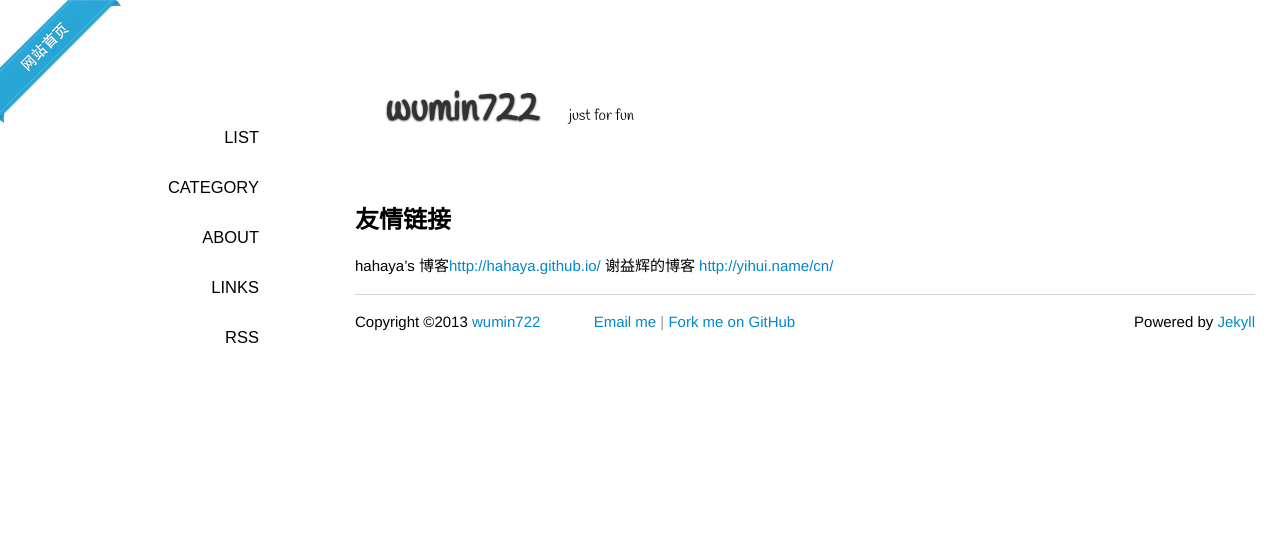
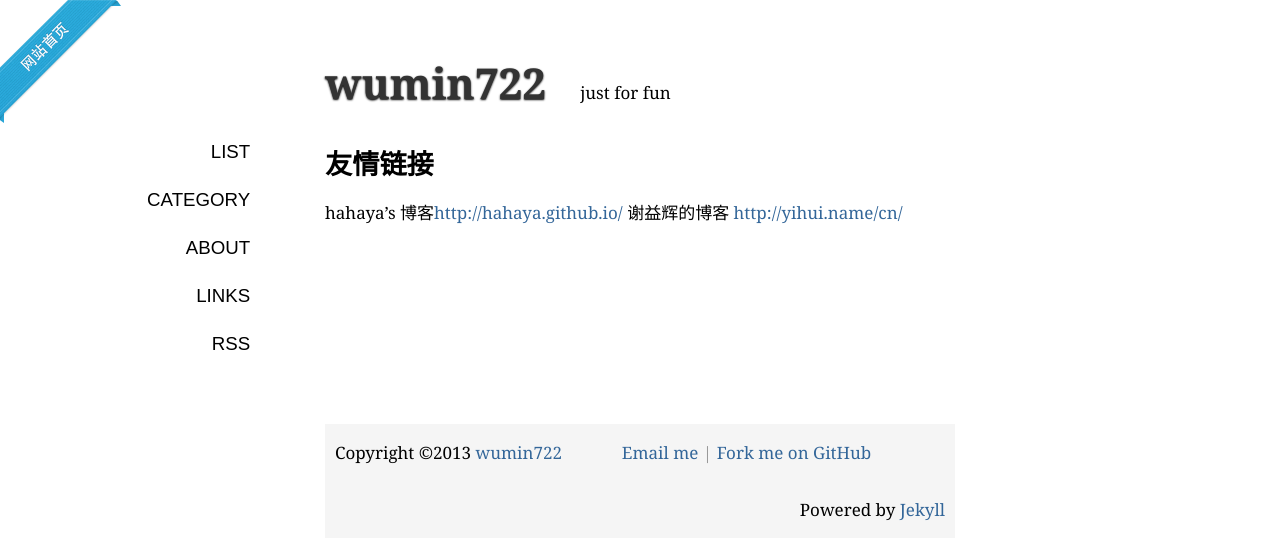
Before and after one commit to wumin722/wumin722.github.com, a Jekyll site: the page built from links.md, in a window 1280 px wide. Shown: the top 560 px of the page. Built offline with Jekyll 4.4.1, drawn with Linux system fonts in a browser that asks for light colours; Markdown is read by kramdown in place of the engine named in the settings.

Commit message:
change list.html

```diff
--- a/_layouts/default.html
+++ b/_layouts/default.html
@@ -12,7 +12,11 @@
 
 <!-- return back to home page-->
 
-<div id="site-navbar" style="position: absolute; top: -4px; left: -3px; border: 0; z-index: 2000;padding:0;margin:0;"><a href="/" title="返回首页" style="background:none;"><img src="/images/return-back.png" style="padding:0;margin:0;border:0; -webkit-box-shadow: none;-moz-box-shadow: none;box-shadow: none;"></a></div>
+<div id="site-navbar" style="position: absolute; top: -4px; left: -3px; border: 0; z-index: 2000;padding:0;margin:0;">
+<a href="/" title="返回首页" style="background:none;">
+<img src="/images/return-back.png" style="padding:0;margin:0;border:0; -webkit-box-shadow: none;-moz-box-shadow: none;box-shadow: none;">
+</a>
+</div>
 
 
 
--- a/css/index.css
+++ b/css/index.css
@@ -4,7 +4,7 @@ body {
 	font-size: 30px;
 	text-align: center;
     margin: 0;
-    padding: 0;
+    padding-top:100px;
 }
 
 h1 {
@@ -45,7 +45,6 @@ i {
 }
 
 /* block 文字块 */
-.read-more { background-color: #348fd4; }
 .read-more h2 { color: #06406c; }
 .read-more h2 a { background: none; padding: 0; font-size: normal; }
 .read-more a { color: #FFF; font-size: 40px; font-weight: normal;font-style: normal; background-color: #06406c; padding: 10px 15px; border-radius: 10px; text-decoration: none; }
--- a/css/main.css
+++ b/css/main.css
@@ -1,8 +1,9 @@
 body{color:black;padding:0;margin:0;background:white;
-	font:15px/1.625 "Helvetica Neue", Helvetica, Arial, sans-serif;}
+	font-family: Georgia, Times New Roman, Times, serif;
+	font-size:17px;}
 
 time{font-size:13px;color:#999;}
-a, a code{color:#08c;text-decoration:none;}
+a, a code{color:#336699;text-decoration:none;}
 a:hover{color:#1982d1;text-decoration:underline;}
 code{font-family: Monaco, Menlo, Consolas, "Courier New", monospace;
 	padding:1px 4px;background-color:#f9f9f9;border:1px solid #e8e8e8;
@@ -26,9 +27,6 @@ ul{list-style:circle;}
 .navigation ul,
 .article-list ul{list-style:none;padding:0;margin:0;}
 
-.header-info,
-#content,
-#footer{width:900px;margin:30px;}
 #container{width:630px;margin:2em auto;display:block;padding:0 2em;}
 
 
@@ -39,10 +37,11 @@ ul{list-style:circle;}
 .nav a:hover{background-color:#ff0000;text-decoration:none;color:#f9f9f9;-webkit-transition:color .2s linear;}
 
 
-/* header */
-#header{position:relative;}
+/* header
 #header h1,
 #header .describe{font-family:Handlee,Palatino,"Palatino Linotype", "Book Antiqua", Georgia;}
+*/
+#header{position:relative;}
 #header h1{float:left;margin:0;font-size:2.5em;
 	-webkit-text-shadow: 0 1px 2px rgba(0,0,0,1);
 	-moz-text-shadow: 0 1px 2px rgba(0,0,0,1);
@@ -57,15 +56,14 @@ ul{list-style:circle;}
 
 
 /* footer */
-#footer{overflow:hidden;margin-top:50px;padding-bottom:20px;border-top:1px solid #d3d2d2;
+#footer{overflow:hidden;margin-top:200px;padding-left:10px;padding-right:10px;
 	-webkit-box-shadow:0 -1px 0 rgba(255,255,255,.7);
 	-moz-box-shadow:0 -1px 0 rgba(255,255,255,.7);
-	box-shadow:0 -1px 0 rgba(255,255,255,.7);
-}
+	background-color:#f5f5f5;}
 
 /* 首页主体 */
 #content{padding-top:20px;}
-.article-list{float:left;width:630px;margin-top:3em;}
+.article-list{width:630px;margin-top:5.2em;}
 /*.article-list li{border-bottom:1px dashed #dedede;}*/
 .article-list h3 a{color:#353535;}
 .aside{float:left;padding-left:40px;width:230px;}
--- a/index.html
+++ b/index.html
@@ -24,7 +24,7 @@
 	</div>
 
 	<div class="read-more">
-		<a ref="/list.html"> 阅读文章 </a>
+		<a href="/list.html"> 阅读文章 </a>
 	</div>
 	</body>
 </html>
```
Also changed, not shown: other parts of index.html (+1 -1 lines).
